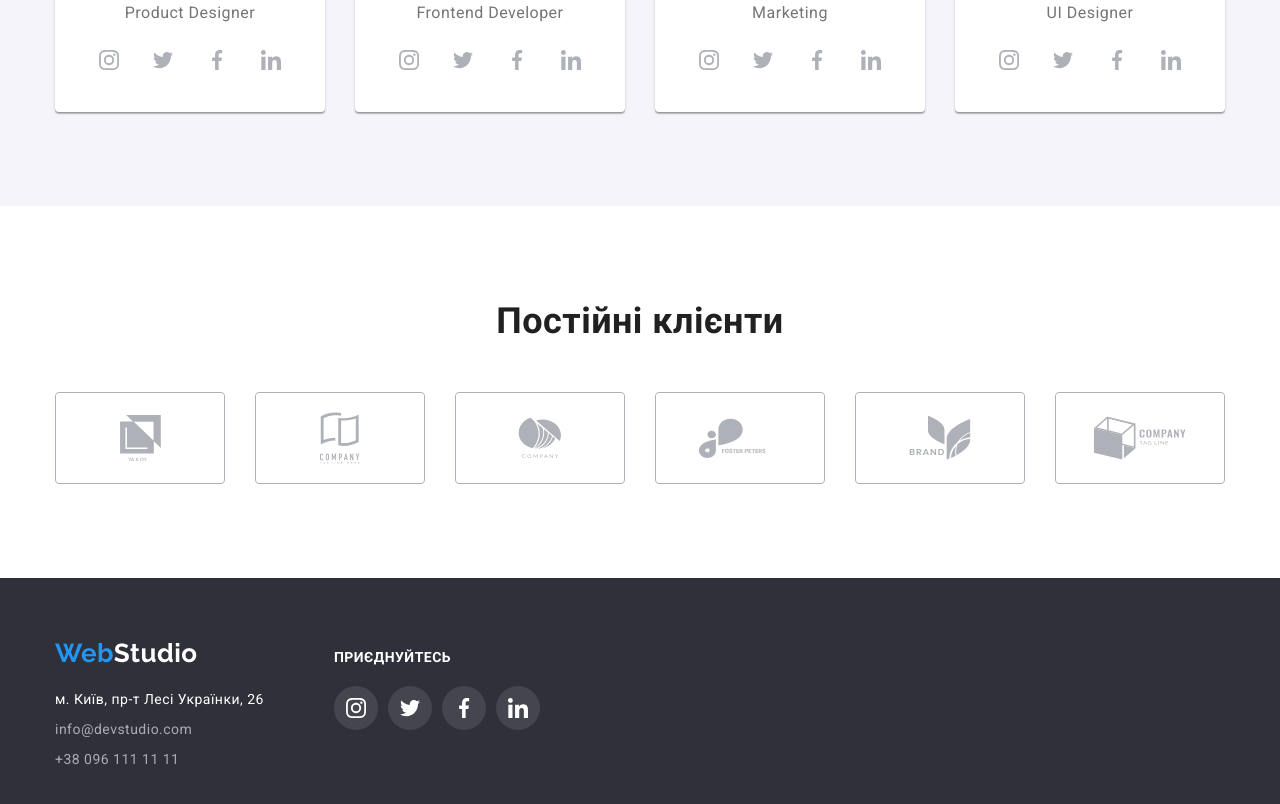
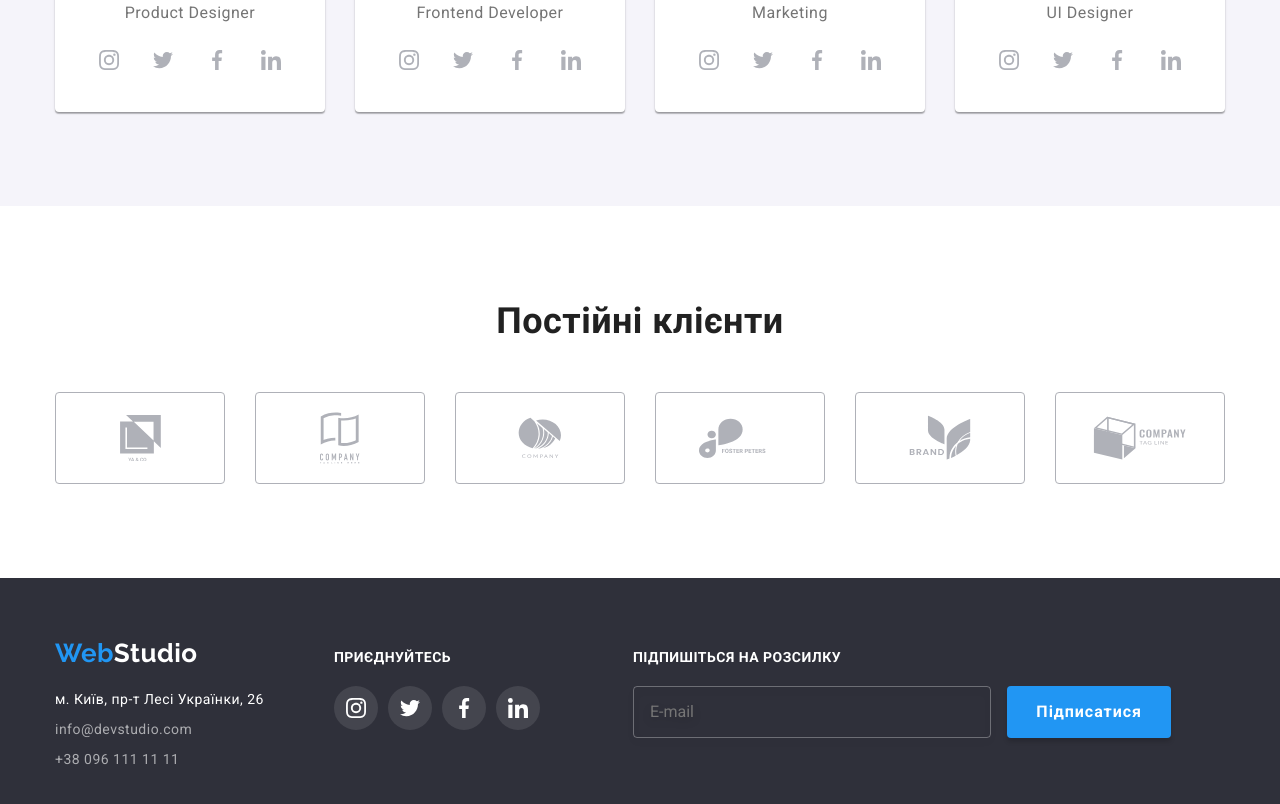
Before and after one commit to KuznietsovaOksana/goit-markup-hw-06, a plain HTML site: page index.html in a window 1280 px wide. Shown: the part 2100-2904 px from the top of the page. Drawn offline with nearby package versions, Linux system fonts and the light colour scheme.

Commit message:
Створює кнопку у футері

```diff
--- a/css/styles.css
+++ b/css/styles.css
@@ -678,7 +678,12 @@ img {
 	color: var(--brand-color);
 }
 
-.footer-social-text {
+.footer-social {
+	margin-right: 93px;
+}
+
+.footer-social-text,
+.footer-form-text {
 	margin-bottom: 20px;
 
 	font-weight: 700;
@@ -718,3 +723,40 @@ img {
 .footer-social-icon {
 	fill: currentColor;
 }
+
+.label-signup input {
+	width: 358px;
+	padding-top: 15px;
+	padding-bottom: 15px;
+	padding-left: 16px;
+
+	margin-right: 12px;
+
+	line-height: 1.25;
+	border: 1px solid rgba(255, 255, 255, 0.3);
+	filter: drop-shadow(0px 4px 4px rgba(0, 0, 0, 0.15));
+	border-radius: 4px;
+
+	color: rgba(255, 255, 255, 0.6);
+	background-color: transparent;
+}
+
+.footer-button {
+	display: inline-flex;
+	align-items: center;
+
+	padding: 10px 28px;
+
+	background: var(--brand-color);
+	box-shadow: 0px 4px 4px rgba(0, 0, 0, 0.15);
+	border-radius: 4px;
+	border: 1px solid transparent;
+
+	font-family: inherit;
+	font-weight: 700;
+	font-size: 16px;
+	line-height: 1.88;
+	letter-spacing: 0.06em;
+
+	color: var(--additional-color);
+}
--- a/index.html
+++ b/index.html
@@ -426,6 +426,15 @@
             </li>
           </ul>
         </div>
+        <div class="footer-form">
+          <p class="footer-form-text">Підпишіться на розсилку</p>
+          <form class="form-signup">
+            <label class="label-signup">
+              <input type="email" name="email" placeholder="E-mail" />
+            </label>
+            <button type="submit" class="footer-button">Підписатися</button>
+          </form>
+        </div>
       </div>
     </footer>
     <script src="./js/modal.js"></script>
```
